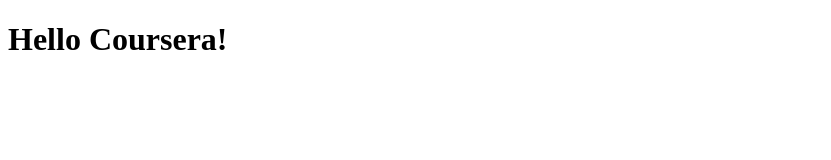
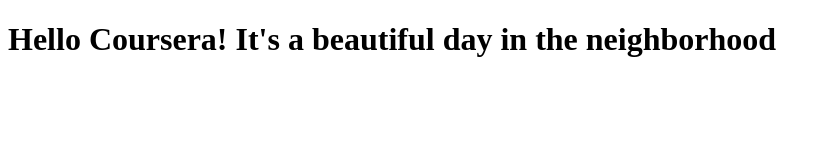
Before and after one commit to aarondixon20/coursera-test, a plain HTML site: page site/index.html in a window 1280 px wide. Shown: the whole page, without its empty margins (0-831 px from the left). Drawn offline with Linux system fonts and the light colour scheme.

Commit message:
Small addition to our page content

```diff
--- a/site/index.html
+++ b/site/index.html
@@ -4,6 +4,6 @@
 	<title>Hello Coursera!</title>
 </head>
 <body>
-<h1>Hello Coursera!</h1>
+<h1>Hello Coursera! It's a beautiful day in the neighborhood</h1>
 </body>
 </html>
```
